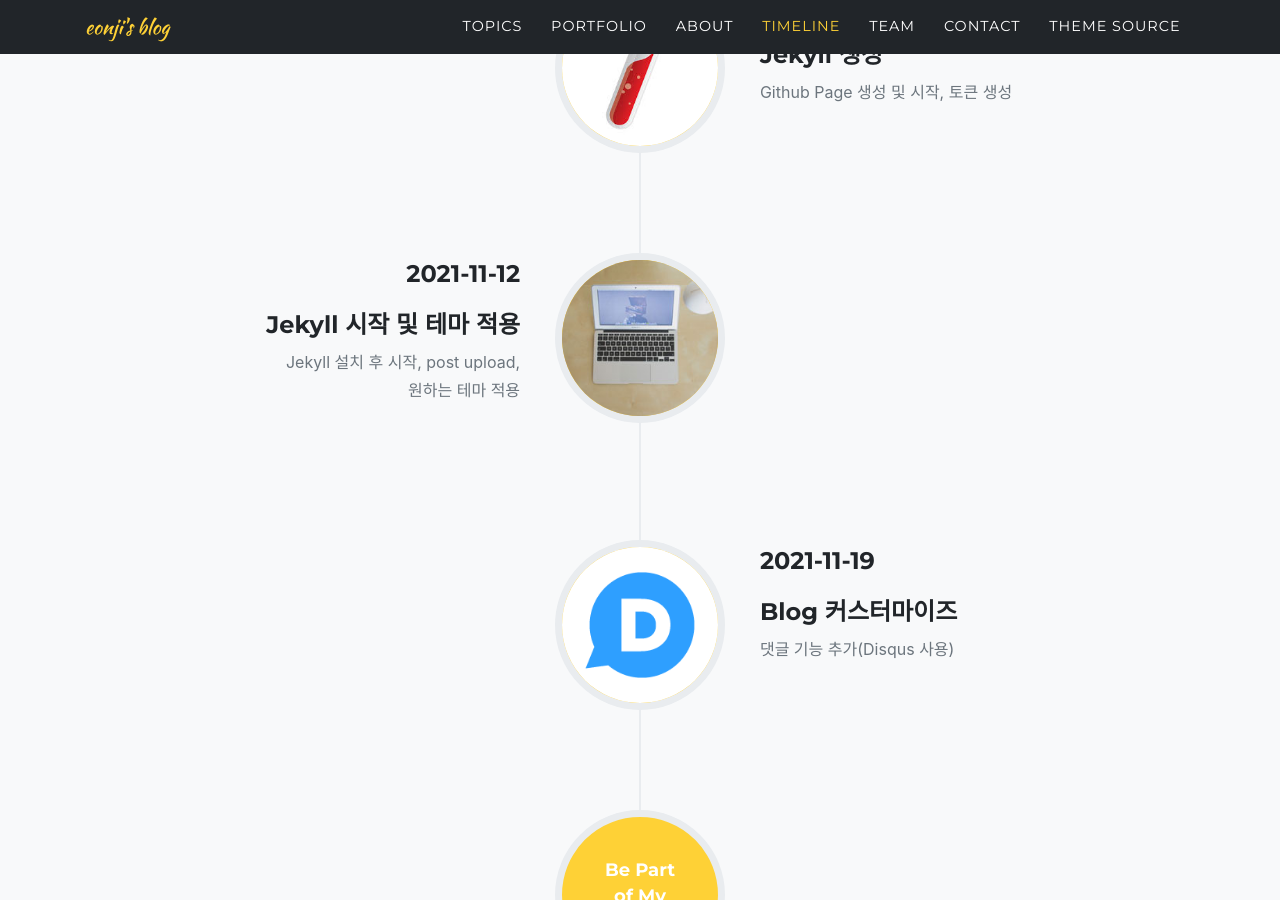
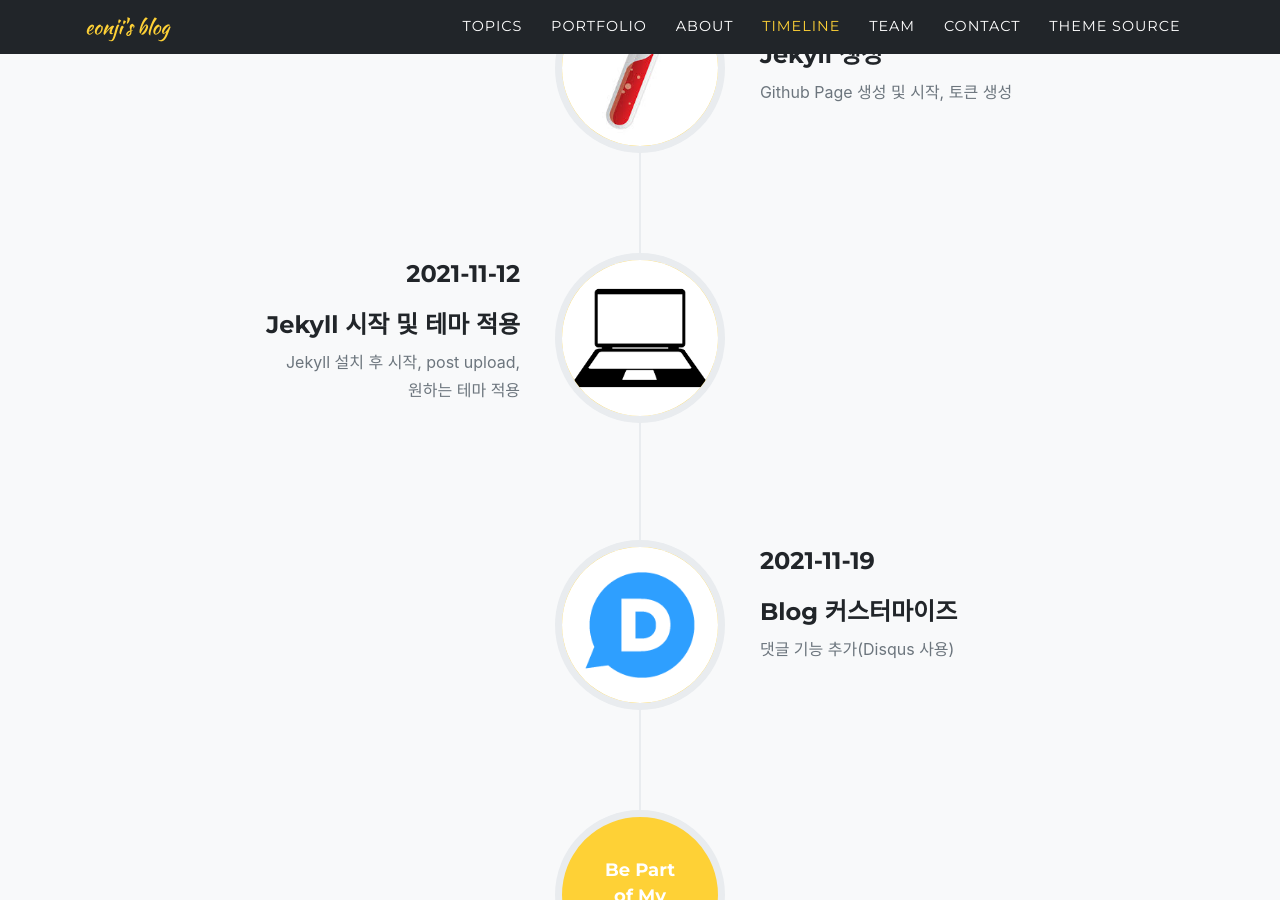
Before and after one commit to Eonji-sw/Eonji-sw.github.io, a Jekyll site: the page built from index.md, in a window 1280 px wide and 900 px high, scrolled down 3464 px. Built offline with Jekyll 4.4.1, drawn with Linux system fonts in a browser that asks for light colours; some web fonts are replaced.

Commit message:
add: new

```diff
--- a/_data/sitetext.yml
+++ b/_data/sitetext.yml
@@ -57,7 +57,7 @@ en: &DEFAULT_EN
       - title: "Jekyll 시작 및 테마 적용"
         year: "2021-11-12"
         desc: "Jekyll 설치 후 시작, post upload, <br> 원하는 테마 적용"
-        image: assets/img/timeline/3.jpg
+        image: assets/img/timeline/three.png
         alt: image alt text
       - title: "Blog 커스터마이즈"
         year: "2021-11-19"
```
Also changed, not shown: assets/img/timeline/three.png (added), 2 other files.
